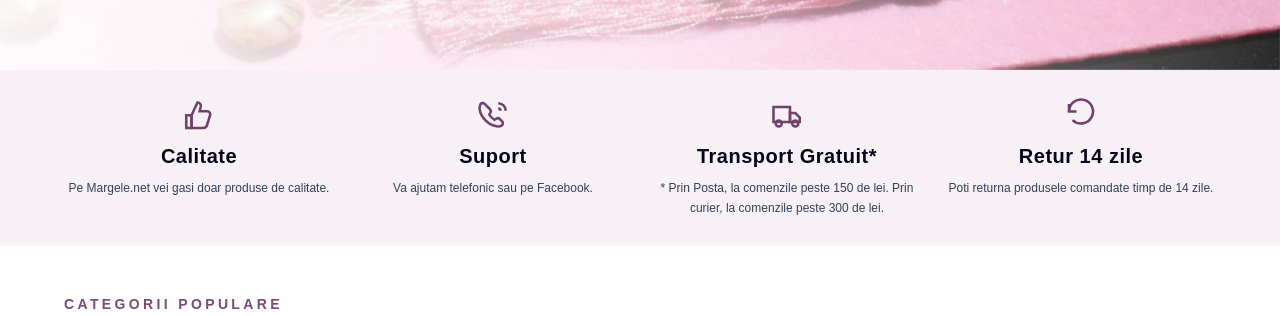
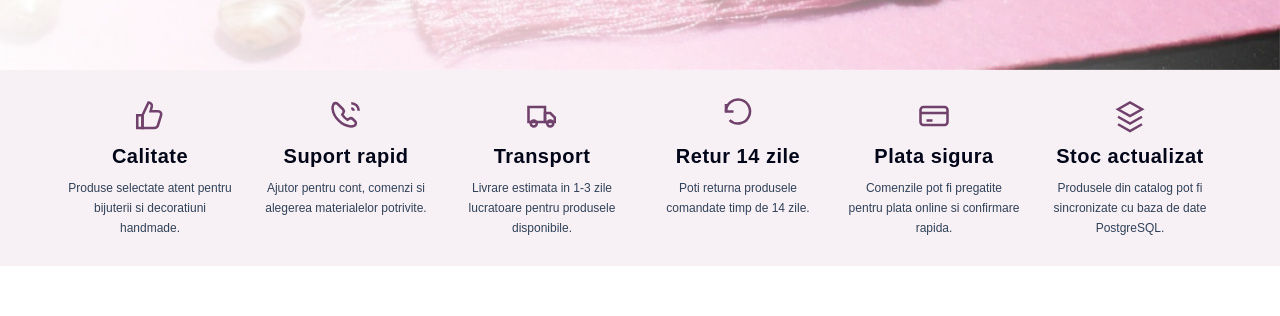
Before and after one commit to DMI-web-presence/margele-net-project, a Next.js app in the folder frontend/: page / in a window 1280 px wide. Shown: the part 603-919 px from the top of the page. Built offline with nearby package versions, Linux system fonts and the light colour scheme; no server answers.

Commit message:
MARGELE-25 Created a new component for benefits strip & added new content.

```diff
--- /dev/null
+++ b/frontend/components/benefits-strip.tsx
@@ -0,0 +1,87 @@
+const benefits = [
+  {
+    title: 'Calitate',
+    description: 'Produse selectate atent pentru bijuterii si decoratiuni handmade.',
+    icon: (
+      <svg aria-hidden="true" viewBox="0 0 24 24" className="h-9 w-9 fill-none stroke-current stroke-[1.7]">
+        <path d="M7 11.5 11 3a2.2 2.2 0 0 1 2.2 2.7l-.8 3.1h5.1a2 2 0 0 1 1.9 2.6l-1.9 6.2A3 3 0 0 1 14.7 20H7V11.5Z" />
+        <path d="M3.5 11.5H7V20H3.5V11.5Z" />
+      </svg>
+    ),
+  },
+  {
+    title: 'Suport rapid',
+    description: 'Ajutor pentru cont, comenzi si alegerea materialelor potrivite.',
+    icon: (
+      <svg aria-hidden="true" viewBox="0 0 24 24" className="h-9 w-9 fill-none stroke-current stroke-[1.7]">
+        <path d="M8 5.5 6.4 3.9a1.8 1.8 0 0 0-2.8.4 5.4 5.4 0 0 0-.5 3.3c.8 5.4 5.9 10.5 11.3 11.3a5.4 5.4 0 0 0 3.3-.5 1.8 1.8 0 0 0 .4-2.8L16.5 14a1.9 1.9 0 0 0-2.2-.3l-1.4.8a10.4 10.4 0 0 1-3.4-3.4l.8-1.4A1.9 1.9 0 0 0 10 7.5Z" />
+        <path d="M15.5 3.5a5 5 0 0 1 5 5" />
+        <path d="M15.5 7a1.5 1.5 0 0 1 1.5 1.5" />
+      </svg>
+    ),
+  },
+  {
+    title: 'Transport',
+    description: 'Livrare estimata in 1-3 zile lucratoare pentru produsele disponibile.',
+    icon: (
+      <svg aria-hidden="true" viewBox="0 0 24 24" className="h-9 w-9 fill-none stroke-current stroke-[1.7]">
+        <path d="M3 6h11v10H3V6Z" />
+        <path d="M14 10h3.5l3 3v3H14v-6Z" />
+        <path d="M6.5 19a2 2 0 1 0 0-4 2 2 0 0 0 0 4Z" />
+        <path d="M17.5 19a2 2 0 1 0 0-4 2 2 0 0 0 0 4Z" />
+      </svg>
+    ),
+  },
+  {
+    title: 'Retur 14 zile',
+    description: 'Poti returna produsele comandate timp de 14 zile.',
+    icon: (
+      <svg aria-hidden="true" viewBox="0 0 24 24" className="h-9 w-9 fill-none stroke-current stroke-[1.7]">
+        <path d="M4 9a8 8 0 1 1 2.4 5.7" />
+        <path d="M4 4v5h5" />
+      </svg>
+    ),
+  },
+  {
+    title: 'Plata sigura',
+    description: 'Comenzile pot fi pregatite pentru plata online si confirmare rapida.',
+    icon: (
+      <svg aria-hidden="true" viewBox="0 0 24 24" className="h-9 w-9 fill-none stroke-current stroke-[1.7]">
+        <rect x="3" y="6" width="18" height="12" rx="2" />
+        <path d="M3 10h18" />
+        <path d="M7 15h4" />
+      </svg>
+    ),
+  },
+  {
+    title: 'Stoc actualizat',
+    description: 'Produsele din catalog pot fi sincronizate cu baza de date PostgreSQL.',
+    icon: (
+      <svg aria-hidden="true" viewBox="0 0 24 24" className="h-9 w-9 fill-none stroke-current stroke-[1.7]">
+        <path d="M4 7.5 12 3l8 4.5-8 4.5-8-4.5Z" />
+        <path d="M4 12.5 12 17l8-4.5" />
+        <path d="M4 17.5 12 22l8-4.5" />
+      </svg>
+    ),
+  },
+] as const;
+
+export default function BenefitsStrip() {
+  return (
+    <section className="bg-[#f7f1f5]">
+      <div className="mx-auto grid w-full max-w-[1400px] gap-6 px-6 py-7 sm:grid-cols-2 sm:px-10 lg:grid-cols-3 lg:px-16 xl:grid-cols-6">
+        {benefits.map((benefit, index) => (
+          <div
+            key={benefit.title}
+            className="animate-benefit-item flex flex-col items-center text-center text-[#70416b]"
+            style={{ animationDelay: `${900 + index * 150}ms` }}
+          >
+            <div className="mb-2">{benefit.icon}</div>
+            <h2 className="text-xl font-semibold tracking-wide text-slate-950">{benefit.title}</h2>
+            <p className="mt-2 max-w-xs text-xs leading-5 text-slate-700">{benefit.description}</p>
+          </div>
+        ))}
+      </div>
+    </section>
+  );
+}
--- a/frontend/components/landing-page.tsx
+++ b/frontend/components/landing-page.tsx
@@ -1,5 +1,6 @@
 import Image from 'next/image';
 import Link from 'next/link';
+import BenefitsStrip from '@/components/benefits-strip';
 import CategoryHighlights from '@/components/category-highlights';
 import FeaturedProductsSection from '@/components/featured-products-section';
 import FeaturedProductsOrbit from '@/components/featured-products-orbit';
@@ -16,52 +17,6 @@ type Product = {
 type LandingPageProps = {
   products: Product[];
 };
-
-const benefits = [
-  {
-    title: 'Calitate',
-    description: 'Pe Margele.net vei gasi doar produse de calitate.',
-    icon: (
-      <svg aria-hidden="true" viewBox="0 0 24 24" className="h-9 w-9 fill-none stroke-current stroke-[1.7]">
-        <path d="M7 11.5 11 3a2.2 2.2 0 0 1 2.2 2.7l-.8 3.1h5.1a2 2 0 0 1 1.9 2.6l-1.9 6.2A3 3 0 0 1 14.7 20H7V11.5Z" />
-        <path d="M3.5 11.5H7V20H3.5V11.5Z" />
-      </svg>
-    ),
-  },
-  {
-    title: 'Suport',
-    description: 'Va ajutam telefonic sau pe Facebook.',
-    icon: (
-      <svg aria-hidden="true" viewBox="0 0 24 24" className="h-9 w-9 fill-none stroke-current stroke-[1.7]">
-        <path d="M8 5.5 6.4 3.9a1.8 1.8 0 0 0-2.8.4 5.4 5.4 0 0 0-.5 3.3c.8 5.4 5.9 10.5 11.3 11.3a5.4 5.4 0 0 0 3.3-.5 1.8 1.8 0 0 0 .4-2.8L16.5 14a1.9 1.9 0 0 0-2.2-.3l-1.4.8a10.4 10.4 0 0 1-3.4-3.4l.8-1.4A1.9 1.9 0 0 0 10 7.5Z" />
-        <path d="M15.5 3.5a5 5 0 0 1 5 5" />
-        <path d="M15.5 7a1.5 1.5 0 0 1 1.5 1.5" />
-      </svg>
-    ),
-  },
-  {
-    title: 'Transport Gratuit*',
-    description: '* Prin Posta, la comenzile peste 150 de lei. Prin curier, la comenzile peste 300 de lei.',
-    icon: (
-      <svg aria-hidden="true" viewBox="0 0 24 24" className="h-9 w-9 fill-none stroke-current stroke-[1.7]">
-        <path d="M3 6h11v10H3V6Z" />
-        <path d="M14 10h3.5l3 3v3H14v-6Z" />
-        <path d="M6.5 19a2 2 0 1 0 0-4 2 2 0 0 0 0 4Z" />
-        <path d="M17.5 19a2 2 0 1 0 0-4 2 2 0 0 0 0 4Z" />
-      </svg>
-    ),
-  },
-  {
-    title: 'Retur 14 zile',
-    description: 'Poti returna produsele comandate timp de 14 zile.',
-    icon: (
-      <svg aria-hidden="true" viewBox="0 0 24 24" className="h-9 w-9 fill-none stroke-current stroke-[1.7]">
-        <path d="M4 9a8 8 0 1 1 2.4 5.7" />
-        <path d="M4 4v5h5" />
-      </svg>
-    ),
-  },
-];
 
 export default function LandingPage({ products }: LandingPageProps) {
   const newestProducts = [...products].sort((a, b) => b.id - a.id);
@@ -126,22 +81,7 @@ export default function LandingPage({ products }: LandingPageProps) {
         </div>
       </section>
 
-      <section className="bg-[#f7f1f5]">
-        <div className="mx-auto grid w-full max-w-[1400px] gap-6 px-6 py-7 sm:grid-cols-2 sm:px-10 lg:grid-cols-4 lg:px-16">
-          {benefits.map((benefit, index) => (
-            <div
-              key={benefit.title}
-              className="animate-benefit-item flex flex-col items-center text-center text-[#70416b]"
-              style={{ animationDelay: `${900 + index * 150}ms` }}
-            >
-              <div className="mb-2">{benefit.icon}</div>
-              <h2 className="text-xl font-semibold tracking-wide text-slate-950">{benefit.title}</h2>
-              <p className="mt-2 max-w-xs text-xs leading-5 text-slate-700">{benefit.description}</p>
-            </div>
-          ))}
-        </div>
-      </section>
-
+      <BenefitsStrip />
       <CategoryHighlights />
       <FeaturedProductsSection products={featuredProducts} />
 
```
